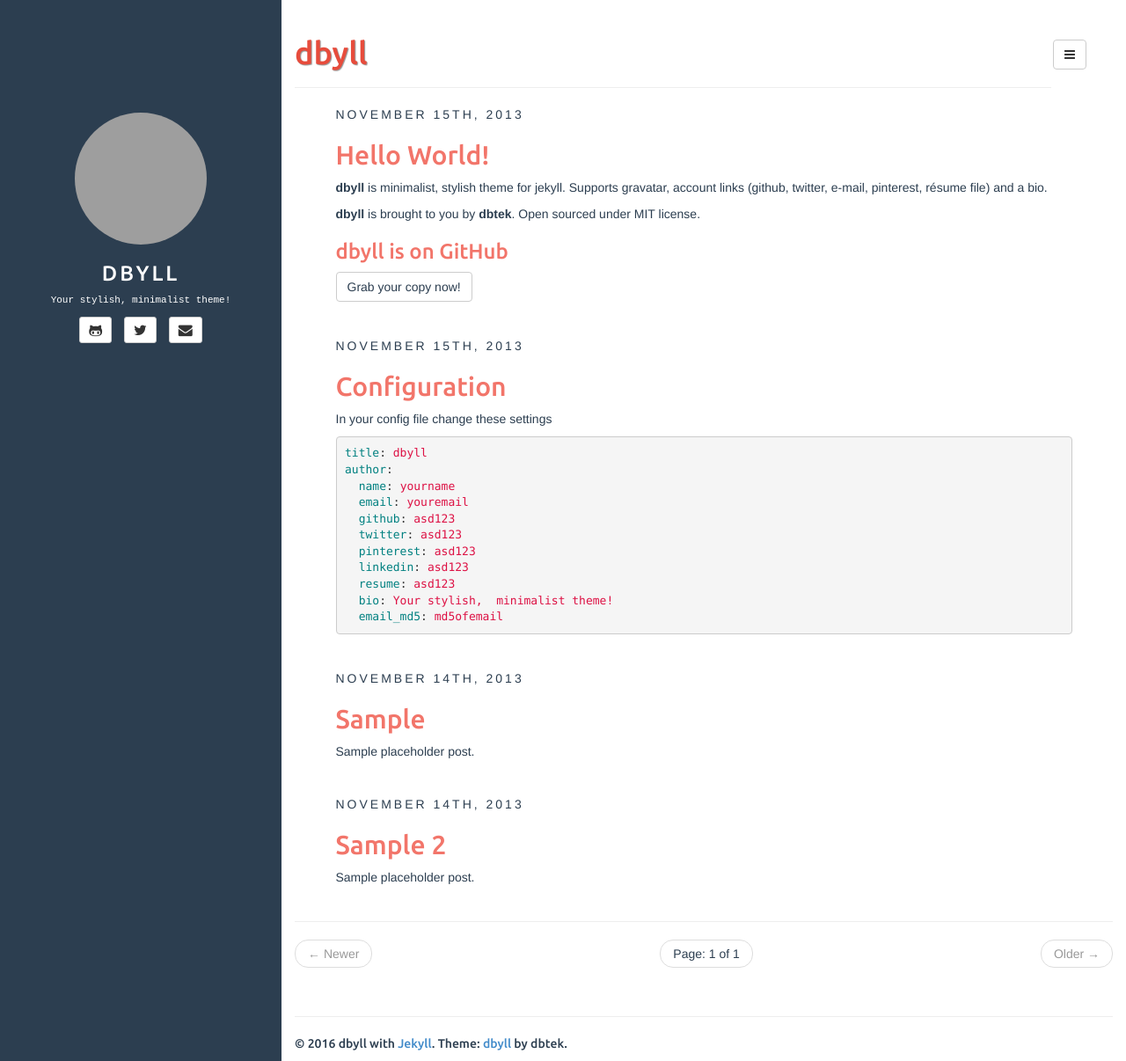
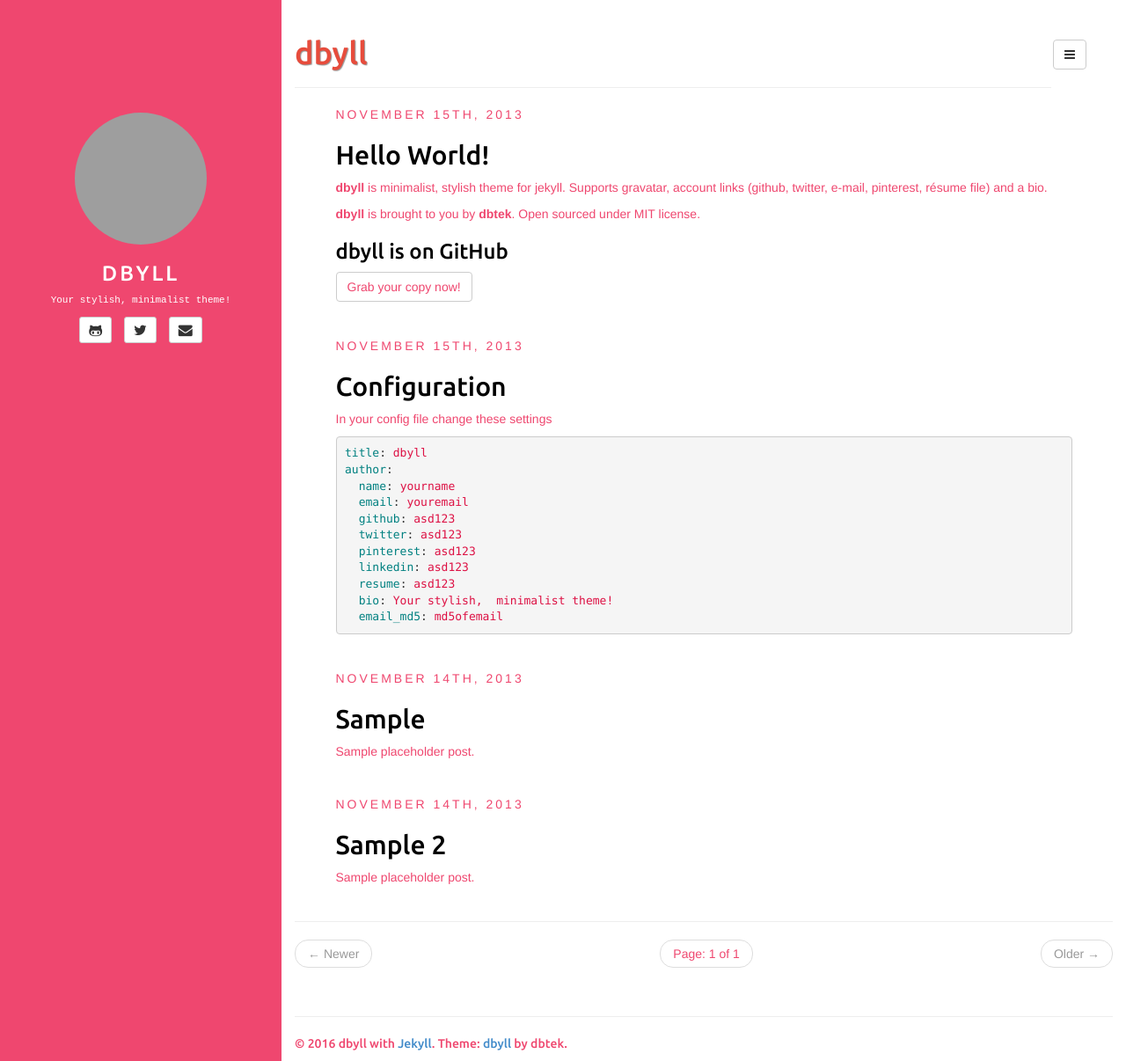
Before and after one commit to PassaEP/PassaEP.github.io, a Jekyll site: the page built from index.html, in a window 1280 px wide and 1206 px high. Shown: the whole window at 88% size. Built offline with Jekyll 4.4.1, drawn with Linux system fonts in a browser that asks for light colours; the list of posts is cut into pages by our own code; grey boxes are pictures that could not be loaded.

Commit message:
edited css files

```diff
--- a/assets/css/style.css
+++ b/assets/css/style.css
@@ -1,14 +1,14 @@
 @import url(http://fonts.googleapis.com/css?family=Ubuntu:500&subset=latin,latin-ext);
 
 body{
-	color: #2c3e50;
+	color: #ef476f;
 }
 
 .sidebar {
 	position: fixed;
 	top: 0px;
 	padding-top: 10%;
-	background-color: #2c3e50;
+	background-color: #ef476f;
 	color: #fff;
 }
 
@@ -111,8 +111,8 @@
 	padding: 0 5% 0;
 }
 
-article.home div a, article.home pre a { color: #2c3e50; }
-article.home div a:hover, article.home pre a:hover { color: #2c3e50; text-decoration: none; }
+article.home div a, article.home pre a { color: #ef476f; }
+article.home div a:hover, article.home pre a:hover { color: #ef476f; text-decoration: none; }
 article img { max-width: 100%; }
 
 h1,h2,h3,h4,h5,h6 { font-family: 'Ubuntu', sans-serif; }
@@ -123,20 +123,20 @@
 article.home h5,
 article.home h6 {
 	font-family: 'Ubuntu', sans-serif;
-	color: #f2756a;
+	color: black;
 }
 
 article.home h1 a,
 article.home h2 a,
 article.home h3 a,
 article.home h4 a {
-	color: #f2756a;
+	color: black;
 }
 article.home h1 a:hover,
 article.home h2 a:hover,
 article.home h3 a:hover,
 article.home h4 a:hover {
-	color: #e74c3c;
+	color: black;
 }
 
 .author .author-image {
```
